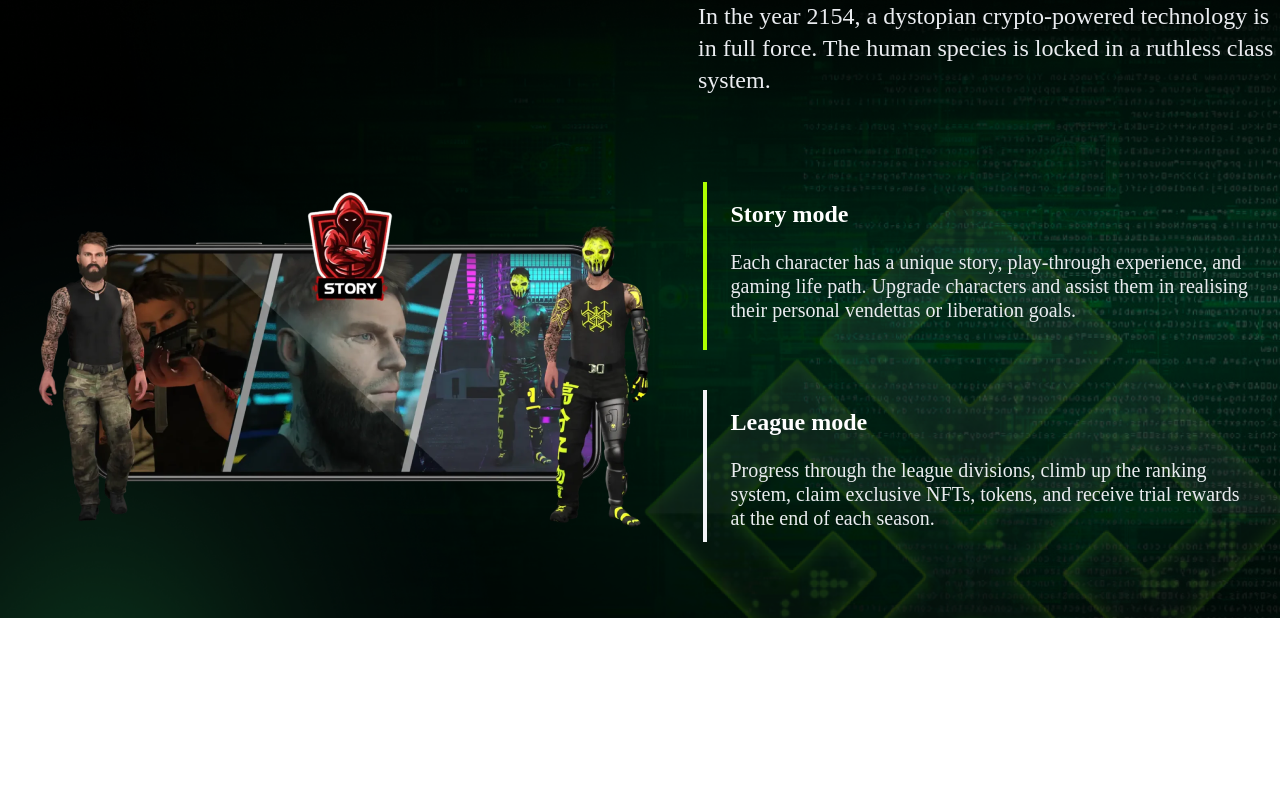
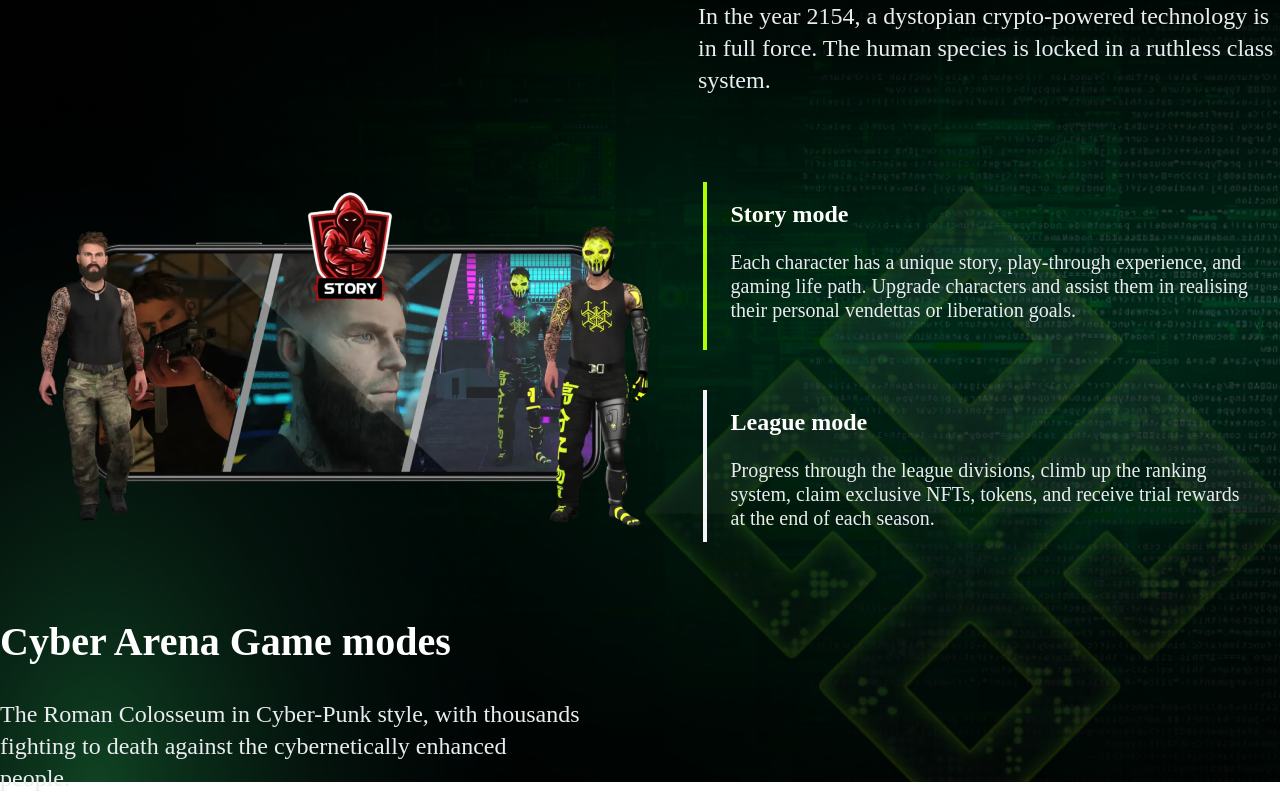
Before and after one commit to HamzaSheikh05/brainslogic-test, a React (Create React App) app: page / in a window 1280 px wide. Shown: the part 1166-1960 px from the top of the page. Before the commit the page ends 1784 px from the top, so only its background shows below. Built offline with nearby package versions, Linux system fonts and the light colour scheme.

Commit message:
cyber arena container 3 completed

```diff
--- a/src/pages/Home.jsx
+++ b/src/pages/Home.jsx
@@ -84,7 +84,15 @@ export default function Home() {
         </div>
 
         {/** Cyber Arena Container  3*/}
-        <div className="flex"></div>
+        <div className="flex flex-col items-start gap-8 w-[1280px] h-[164px]">
+          <h2 className="font-Eremitage font-semibold text-[40px] leading-[48px] text-white w-[582px] text-left">
+            Cyber Arena Game modes
+          </h2>
+          <p className="font-Oyko font-normal text-[#EAECF0] text-2xl w-[582px] text-left">
+            The Roman Colosseum in Cyber-Punk style, with thousands fighting to
+            death against the cybernetically enhanced people.
+          </p>
+        </div>
 
         {/** Cyber Arena Container  4*/}
         <div className="flex"></div>
```
